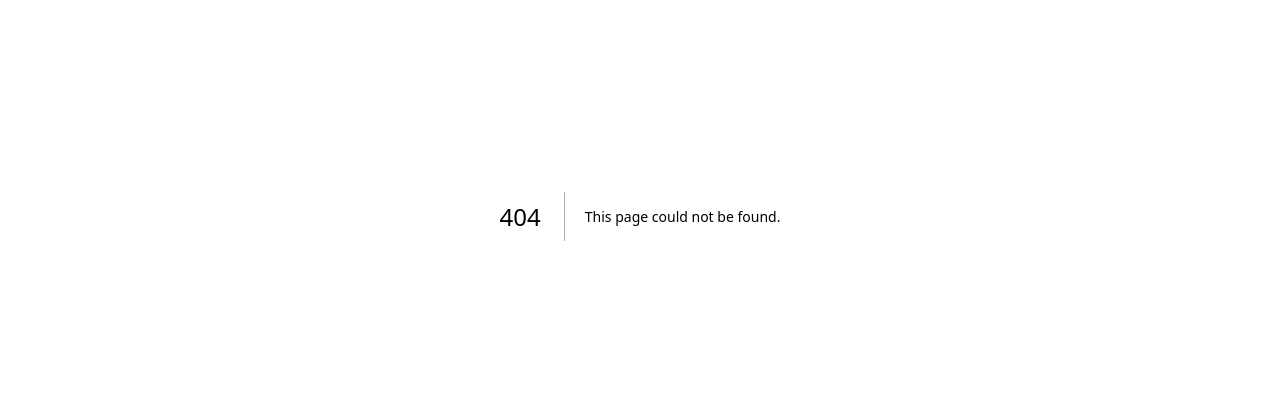
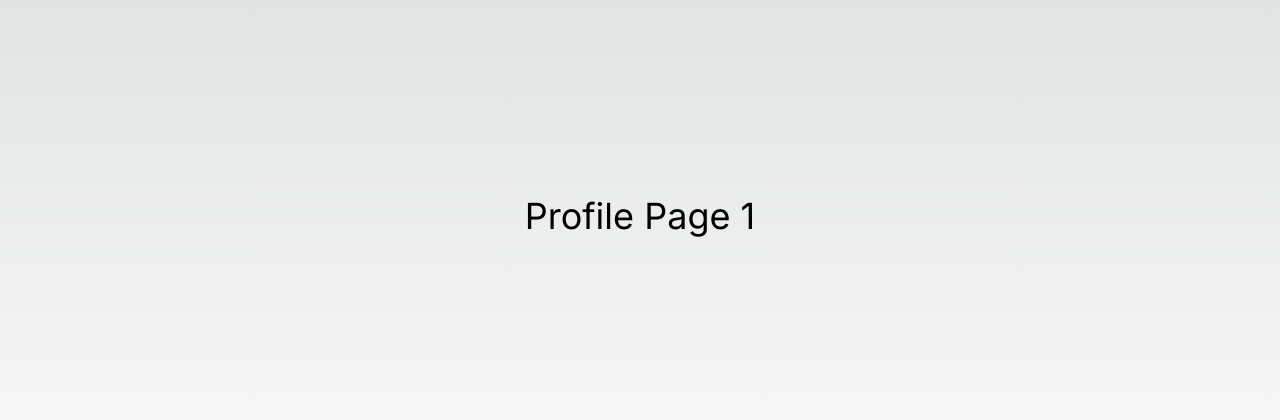
Before and after one commit to Roy009/nextjs-auth, a Next.js app: page /profile/1 in a window 1280 px wide. Before the commit this address had no page. Shown: the part 184-604 px from the top of the page. Built offline with nearby package versions, Linux system fonts and the light colour scheme.

Commit message:
profile section begin

```diff
--- /dev/null
+++ b/src/app/profile/[id]/page.tsx
@@ -0,0 +1,7 @@
+export default function UserProfile({params} : any){
+    return(
+        <div className="flex flex-col items-center justify-center min-h-screen py-2">
+            <h1 className="text-4xl">Profile Page {params.id}</h1>
+        </div>
+    )
+}
--- /dev/null
+++ b/src/app/profile/page.tsx
@@ -0,0 +1,7 @@
+export default function ProfilePage(){
+    return(
+        <div className="flex flex-col items-center justify-center min-h-screen py-2">
+            <h1 className="text-4xl">Profile Page</h1>
+        </div>
+    )
+}
```
